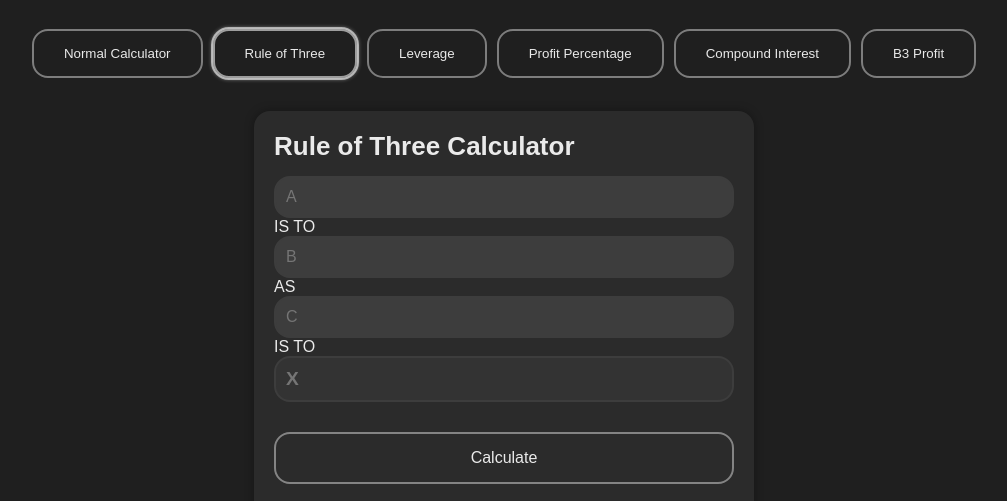
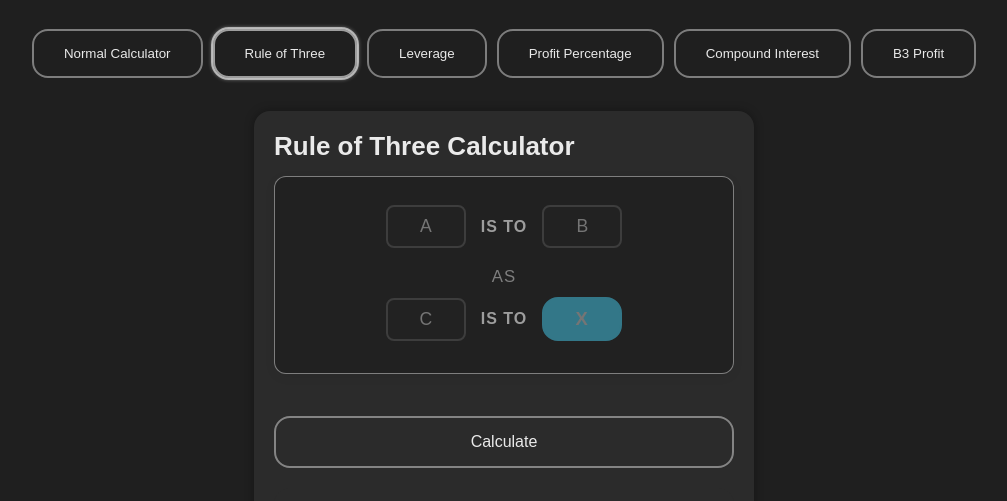
Before and after one commit to trembosauro/calcs, a plain HTML site: page index.html in a window 1280 px wide. Both pictures are taken after a click on the button "Rule of Three". Shown: the whole page, without its empty margins (136-1143 px from the left). Drawn offline with nearby package versions, Linux system fonts and the light colour scheme.

Commit message:
Update style.css

```diff
--- a/style.css
+++ b/style.css
@@ -206,3 +206,65 @@ textarea:disabled {
     color: #999 !important;
     border-radius: 16px !important;
 }
+.rule-three-block {
+    background: rgba(30,30,30,0.7);
+    border-radius: 12px;
+    padding: 28px 22px 18px 22px;
+    margin-bottom: 12px;
+    display: flex;
+    flex-direction: column;
+    align-items: center;
+    border: 1px solid var(--white2);
+    box-shadow: 0 3px 12px rgba(0,0,0,0.05);
+}
+
+.rule-three-row {
+    display: flex;
+    align-items: center;
+    justify-content: center;
+    gap: 8px;
+    margin-bottom: 14px;
+}
+
+.rule-three-row input {
+    width: 80px;
+    text-align: center;
+    font-size: 1.1em;
+    padding: 9px;
+    border-radius: 8px;
+    border: 2px solid var(--input-bg);
+    background: #222;
+    color: var(--white);
+    transition: border 0.17s;
+}
+
+.rule-three-row input:focus {
+    border: 2px solid var(--white3);
+    outline: none;
+}
+
+.rule-three-label {
+    font-weight: bold;
+    color: var(--white3);
+    font-size: 1em;
+    margin: 0 7px;
+    letter-spacing: 1px;
+}
+
+.rule-three-equal {
+    text-align: center;
+    width: 100%;
+    font-size: 1.05em;
+    color: var(--white2);
+    letter-spacing: 1px;
+    margin: 5px 0 10px 0;
+}
+
+#inputX {
+    background: #378 !important;
+    color: #fff;
+    font-size: 1.15em !important;
+    font-weight: 700 !important;
+    letter-spacing: 1px;
+    border: 2px solid #378 !important;
+}
```
